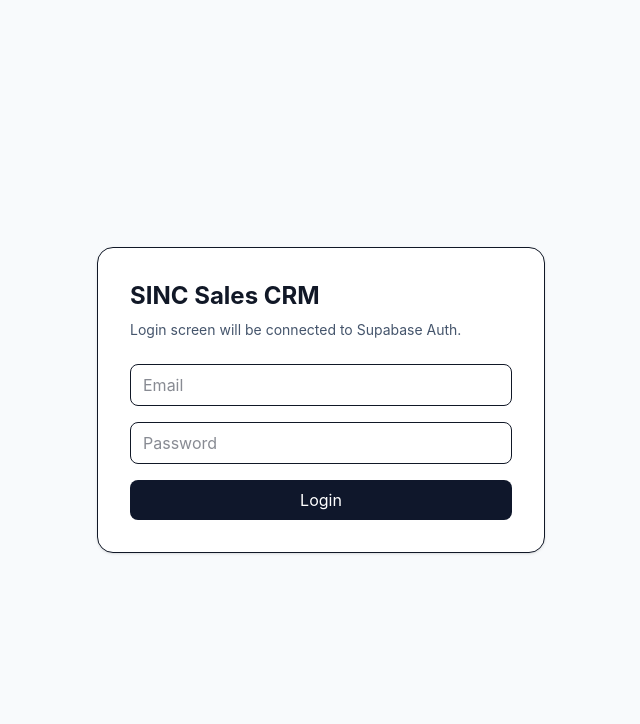
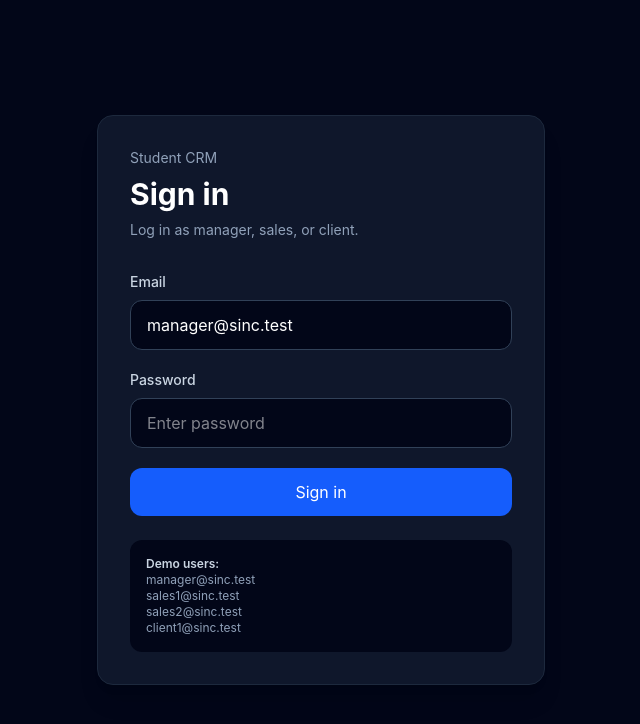
Before and after one commit to Barandlnn/sinc-student-crm, a React (Vite) app in the folder apps/frontend/: page /login in a window 1280 px wide. Shown: the top 724 px of the page, without its empty margins (319-959 px from the left). Built offline with nearby package versions, Linux system fonts and the light colour scheme; no server answers.

Commit message:
feat: add Supabase Auth login flow

```diff
--- a/apps/frontend/src/lib/apiClient.ts
+++ b/apps/frontend/src/lib/apiClient.ts
@@ -1,29 +1,48 @@
+import { supabase } from "./supabaseClient";
+
 const API_BASE_URL = import.meta.env.VITE_API_BASE_URL;
 
-type ApiRequestOptions = {
-  method?: "GET" | "POST" | "PATCH" | "DELETE";
-  body?: unknown;
-  token?: string;
+if (!API_BASE_URL) {
+  throw new Error("Missing VITE_API_BASE_URL");
+}
+
+type ApiOptions = RequestInit & {
+  auth?: boolean;
 };
 
-export async function apiRequest<T>(
+export async function apiFetch<T>(
   path: string,
-  options: ApiRequestOptions = {},
+  options: ApiOptions = {}
 ): Promise<T> {
+  const headers = new Headers(options.headers);
+
+  headers.set("Content-Type", "application/json");
+
+  if (options.auth !== false) {
+    const {
+      data: { session },
+    } = await supabase.auth.getSession();
+
+    if (session?.access_token) {
+      headers.set("Authorization", `Bearer ${session.access_token}`);
+    }
+  }
+
   const response = await fetch(`${API_BASE_URL}${path}`, {
-    method: options.method ?? "GET",
-    headers: {
-      "Content-Type": "application/json",
-
-      // Supabase Auth bağlayınca token'ı buraya ekleyeceğiz.
-      ...(options.token ? { Authorization: `Bearer ${options.token}` } : {}),
-    },
-    body: options.body ? JSON.stringify(options.body) : undefined,
+    ...options,
+    headers,
   });
 
   if (!response.ok) {
-    throw new Error(`API request failed: ${response.status}`);
+    const errorText = await response.text();
+
+    throw new Error(
+      errorText || `API request failed with status ${response.status}`
+    );
   }
 
   return response.json() as Promise<T>;
 }
+
+// Eski sayfalar hâlâ apiRequest kullandığı için bunu alias olarak bırakıyoruz.
+export const apiRequest = apiFetch;
--- /dev/null
+++ b/apps/frontend/src/lib/supabaseClient.ts
@@ -0,0 +1,14 @@
+import { createClient } from "@supabase/supabase-js";
+
+const supabaseUrl = import.meta.env.VITE_SUPABASE_URL;
+const supabasePublishableKey = import.meta.env.VITE_SUPABASE_PUBLISHABLE_KEY;
+
+if (!supabaseUrl) {
+  throw new Error("Missing VITE_SUPABASE_URL");
+}
+
+if (!supabasePublishableKey) {
+  throw new Error("Missing VITE_SUPABASE_PUBLISHABLE_KEY");
+}
+
+export const supabase = createClient(supabaseUrl, supabasePublishableKey);
--- a/apps/frontend/src/pages/DashboardPage.tsx
+++ b/apps/frontend/src/pages/DashboardPage.tsx
@@ -16,10 +16,38 @@
   recentActivity: string[];
 };
 
+type MeResponse = {
+  user: {
+    id: string;
+    email: string;
+  };
+  profile: {
+    id: string;
+    email: string;
+    full_name: string;
+    role: "manager" | "sales" | "client";
+  };
+};
+
 export function DashboardPage() {
-  const { data, isLoading, isError, error } = useQuery({
+  const {
+    data,
+    isLoading,
+    isError,
+    error,
+  } = useQuery<DashboardResponse>({
     queryKey: ["dashboard"],
     queryFn: () => apiRequest<DashboardResponse>("/dashboard"),
+  });
+
+  const {
+    data: meData,
+    isLoading: isMeLoading,
+    isError: isMeError,
+    error: meError,
+  } = useQuery<MeResponse>({
+    queryKey: ["me"],
+    queryFn: () => apiRequest<MeResponse>("/me"),
   });
 
   if (isLoading) {
@@ -38,10 +66,9 @@
     return <p>No dashboard data found.</p>;
   }
 
-  const activeDeals =
-    Object.entries(data.dealsByStage)
-      .filter(([stage]) => stage !== "won" && stage !== "lost")
-      .reduce((total, [, count]) => total + count, 0);
+  const activeDeals = Object.entries(data.dealsByStage)
+    .filter(([stage]) => stage !== "won" && stage !== "lost")
+    .reduce((total, [, count]) => total + count, 0);
 
   const wonDeals = data.dealsByStage.won ?? 0;
 
@@ -71,6 +98,26 @@
         <p className="text-slate-600">
           Dashboard data is loaded from the Worker API.
         </p>
+      </div>
+
+      <div className="rounded-2xl border bg-white p-5">
+        <h2 className="font-semibold">Current Auth User Test</h2>
+
+        {isMeLoading && (
+          <p className="mt-3 text-sm text-slate-600">Loading current user...</p>
+        )}
+
+        {isMeError && (
+          <p className="mt-3 text-sm text-red-600">
+            Current user could not be loaded: {meError.message}
+          </p>
+        )}
+
+        {meData && (
+          <pre className="mt-4 overflow-auto rounded-xl bg-slate-950 p-4 text-xs text-slate-100">
+            {JSON.stringify(meData, null, 2)}
+          </pre>
+        )}
       </div>
 
       <div className="grid gap-4 md:grid-cols-4">
--- a/apps/frontend/src/pages/LoginPage.tsx
+++ b/apps/frontend/src/pages/LoginPage.tsx
@@ -1,27 +1,101 @@
+import { useState } from "react";
+import { useNavigate } from "react-router";
+import { supabase } from "@/lib/supabaseClient";
+
 export function LoginPage() {
+  const navigate = useNavigate();
+
+  const [email, setEmail] = useState("manager@sinc.test");
+  const [password, setPassword] = useState("");
+  const [isLoading, setIsLoading] = useState(false);
+  const [errorMessage, setErrorMessage] = useState("");
+
+  async function handleSubmit(event: { preventDefault: () => void }) {
+    event.preventDefault();
+
+    setIsLoading(true);
+    setErrorMessage("");
+
+    const { error } = await supabase.auth.signInWithPassword({
+      email,
+      password,
+    });
+
+    setIsLoading(false);
+
+    if (error) {
+      setErrorMessage(error.message);
+      return;
+    }
+
+    navigate("/dashboard");
+  }
+
   return (
-    <div className="flex min-h-screen items-center justify-center bg-slate-50 px-4">
-      <div className="w-full max-w-md rounded-2xl border bg-white p-8 shadow-sm">
-        <h1 className="text-2xl font-bold">SINC Sales CRM</h1>
-        <p className="mt-2 text-sm text-slate-600">
-          Login screen will be connected to Supabase Auth.
+    <main className="min-h-screen bg-slate-950 text-white flex items-center justify-center px-4">
+      <section className="w-full max-w-md rounded-2xl border border-slate-800 bg-slate-900 p-8 shadow-xl">
+        <div className="mb-8">
+          <p className="text-sm text-slate-400">Student CRM</p>
+          <h1 className="mt-2 text-3xl font-bold">Sign in</h1>
+          <p className="mt-2 text-sm text-slate-400">
+            Log in as manager, sales, or client.
           </p>
+        </div>
 
-        <div className="mt-6 space-y-4">
+        <form onSubmit={handleSubmit} className="space-y-5">
+          <div>
+            <label className="mb-2 block text-sm font-medium text-slate-300">
+              Email
+            </label>
+
             <input
-            className="w-full rounded-lg border px-3 py-2"
-            placeholder="Email"
+              className="w-full rounded-xl border border-slate-700 bg-slate-950 px-4 py-3 text-sm outline-none focus:border-blue-500"
+              value={email}
+              onChange={(event) => setEmail(event.target.value)}
+              type="email"
+              placeholder="manager@sinc.test"
+              autoComplete="email"
             />
+          </div>
+
+          <div>
+            <label className="mb-2 block text-sm font-medium text-slate-300">
+              Password
+            </label>
+
             <input
-            className="w-full rounded-lg border px-3 py-2"
-            placeholder="Password"
+              className="w-full rounded-xl border border-slate-700 bg-slate-950 px-4 py-3 text-sm outline-none focus:border-blue-500"
+              value={password}
+              onChange={(event) => setPassword(event.target.value)}
               type="password"
+              placeholder="Enter password"
+              autoComplete="current-password"
             />
-          <button className="w-full rounded-lg bg-slate-900 px-4 py-2 font-medium text-white">
-            Login
+          </div>
+
+          {errorMessage && (
+            <div className="rounded-xl border border-red-500/40 bg-red-500/10 px-4 py-3 text-sm text-red-300">
+              {errorMessage}
+            </div>
+          )}
+
+          <button
+            className="w-full rounded-xl bg-blue-600 px-4 py-3 text-sm font-semibold text-white hover:bg-blue-500 disabled:cursor-not-allowed disabled:opacity-60"
+            type="submit"
+            disabled={isLoading}
+          >
+            {isLoading ? "Signing in..." : "Sign in"}
           </button>
+        </form>
+
+        <div className="mt-6 rounded-xl bg-slate-950 p-4 text-xs text-slate-400">
+          <p className="font-semibold text-slate-300">Demo users:</p>
+          <p>manager@sinc.test</p>
+          <p>sales1@sinc.test</p>
+          <p>sales2@sinc.test</p>
+          <p>client1@sinc.test</p>
         </div>
-      </div>
-    </div>
+      </section>
+    </main>
   );
 }
```
Also changed, not shown: 1 other file (tests, documents, lock files or other folders). Lines whose indentation alone changed are shown as unchanged.
